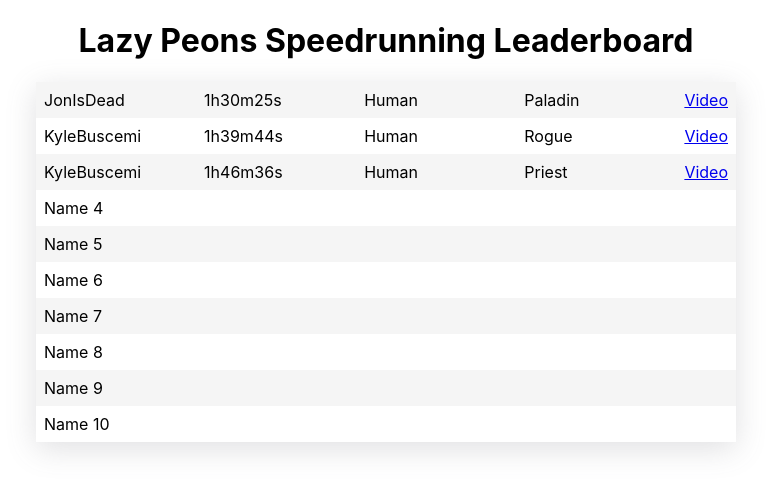
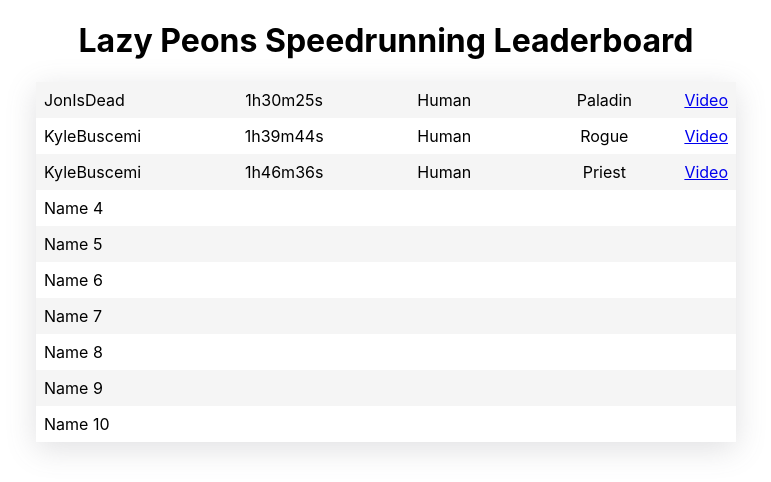
Before and after one commit to benjclark/lazy-peons-leaderboard, a PHP site: page / in a window 1280 px wide. Shown: the top 482 px of the page, without its empty margins (254-1025 px from the left). Run offline with PHP 8.4, Linux system fonts and the light colour scheme.

Commit message:
Tweaks text alignment a bit more

```diff
--- a/main.css
+++ b/main.css
@@ -50,6 +50,10 @@ body {
 }
 
 .leaderboard li span{
-    text-align: left;
+    text-align: center;
     flex: 1 0;
 }
+
+.leaderboard li span:first-child{
+    text-align: left;
+}
```
